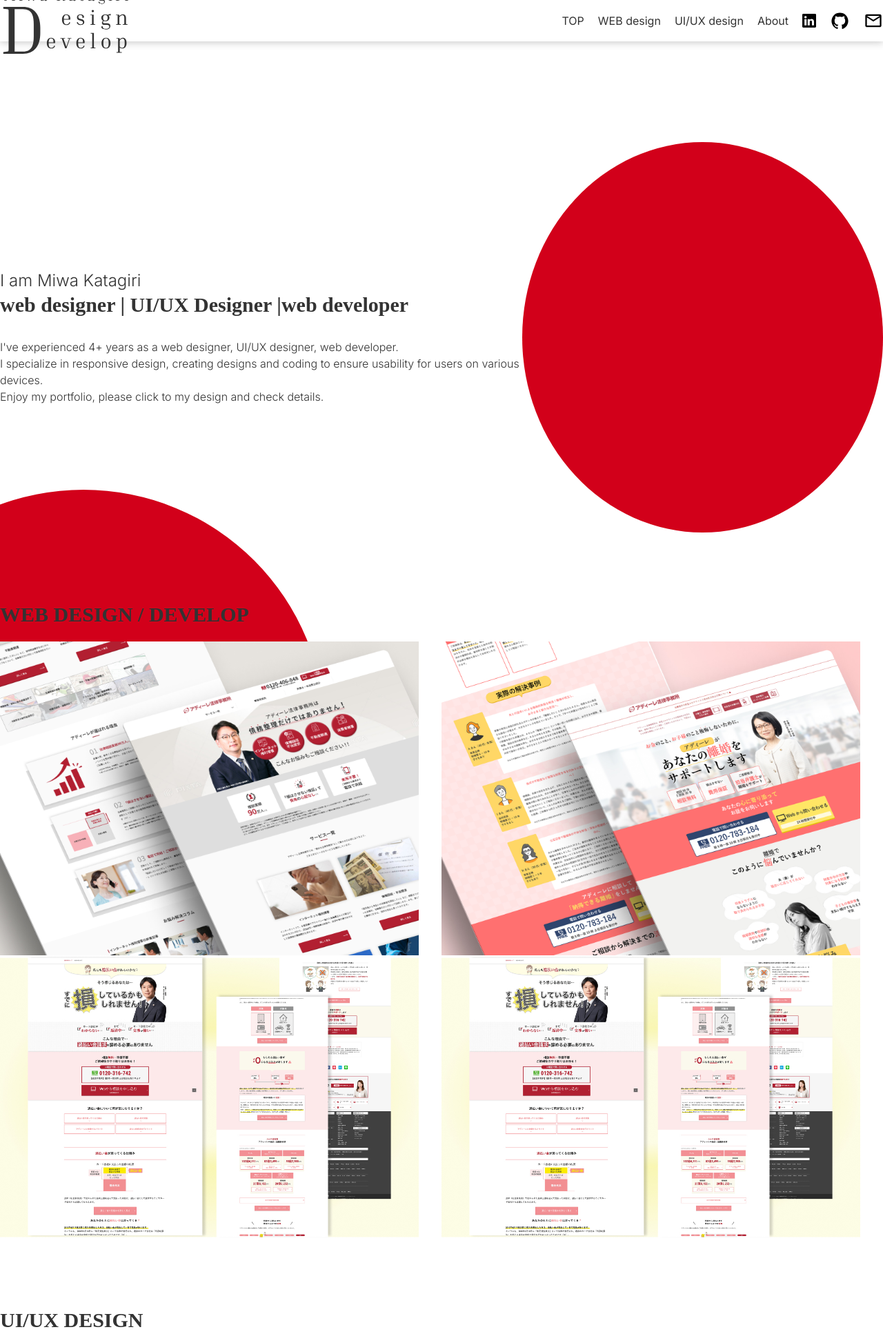
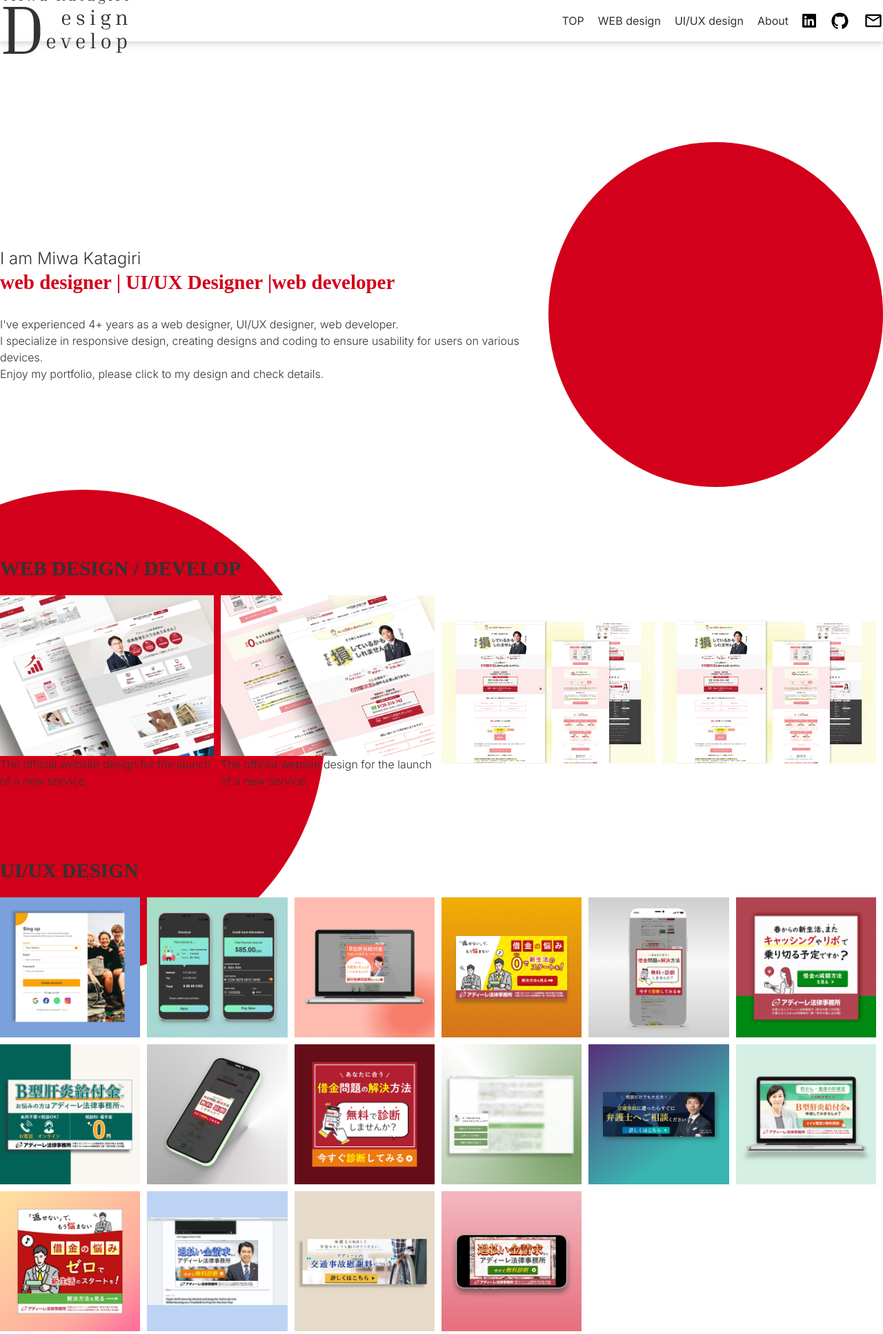
Before and after one commit to shenhe304/portfolio, a PHP site: page / in a window 1280 px wide. Shown: the top 1934 px of the page at 69% size. Run offline with PHP 8.4, Linux system fonts and the light colour scheme; some web fonts are replaced.

Commit message:
modify design

```diff
--- a/assets/js/inc.js
+++ b/assets/js/inc.js
@@ -1,12 +1,10 @@
 // include.js
-function includeHTML(elementId, file) {
-  const xhr = new XMLHttpRequest();
-  xhr.open("GET", file, true);
-  xhr.onreadystatechange = function () {
-    if (xhr.readyState === 4 && xhr.status === 200) {
-      const content = xhr.responseText;
-      document.getElementById(elementId).innerHTML = content;
-    }
-  };
-  xhr.send();
-}
+const includeHTML = async (elementId, filePath) => {
+  try {
+    const response = await fetch(filePath);
+    const content = await response.text();
+    document.getElementById(elementId).innerHTML = content;
+  } catch (error) {
+    console.error(`Error loading file ${filePath}: ${error}`);
+  }
+};
--- a/gulp_src/scss/object/component/_c-title.scss
+++ b/gulp_src/scss/object/component/_c-title.scss
@@ -7,7 +7,7 @@
         font-family: 'Inknut Antiqua', serif;
 
         &--large{
-            font-size: 30px;
+            font-size: 29px;
             font-family: initial;
         }
     }
@@ -18,7 +18,7 @@
         font-family: 'Inknut Antiqua', serif;
 
         &--large{
-            font-size: 30px;
+            font-size: 29px;
         }
     }
 }
--- a/gulp_src/scss/object/project/_p-mainVisual.scss
+++ b/gulp_src/scss/object/project/_p-mainVisual.scss
@@ -7,9 +7,9 @@
         padding-top: 206px;
 
         &__circle{
-            width: 566px;
-            height: 566px;
-            background-color: #D2001A;
+            width: 500px;
+            height: 500px;
+            background-color: #d2001a;
             border-radius: 50%;
         }
     }
@@ -22,9 +22,9 @@
         padding-top: 206px;
 
         &__circle{
-            width: 566px;
-            height: 566px;
-            background-color: #D2001A;
+            width: 500px;
+            height: 500px;
+            background-color: #d2001a;
             border-radius: 50%;
         }
     }
@@ -37,9 +37,9 @@
         padding-top: 206px;
 
         &__circle{
-            width: 566px;
-            height: 566px;
-            background-color: #D2001A;
+            width: 500px;
+            height: 500px;
+            background-color: #d2001a;
             border-radius: 50%;
         }
     }
--- a/gulp_src/scss/object/project/_p-uiDesign.scss
+++ b/gulp_src/scss/object/project/_p-uiDesign.scss
@@ -6,9 +6,10 @@
             display: flex;
             align-items: center;
             flex-wrap: wrap;
+            gap: 10px;
         }
         &__item{
-            width: calc(100% / 6);
+            width: calc(100% / 6 - 10px);
         }
 
     }
@@ -20,9 +21,10 @@
             display: flex;
             align-items: center;
             flex-wrap: wrap;
+            gap: 10px;
         }
         &__item{
-            width: calc(100% / 6);
+            width: calc(100% / 6 - 10px);
         }
 
     }
--- a/gulp_src/scss/object/project/_p-webDesign.scss
+++ b/gulp_src/scss/object/project/_p-webDesign.scss
@@ -5,11 +5,11 @@
         &__wrap{
             display: flex;
             align-items: center;
-            flex-wrap: wrap;
-            gap: 0 33px
+            gap: 10px;
         }
+
         &__item{
-            width: calc(100% / 2 - 33px);
+            width: calc(100% / 4 - 10px);
         }
 
     }
@@ -20,11 +20,10 @@
         &__wrap{
             display: flex;
             align-items: center;
-            flex-wrap: wrap;
-            gap: 0 33px
+            gap: 10px;
         }
         &__item{
-            width: calc(100% / 2 - 33px);
+            width: calc(100% / 4 - 10px);
         }
 
     }
--- a/gulp_src/scss/object/utility/_u-text.scss
+++ b/gulp_src/scss/object/utility/_u-text.scss
@@ -13,7 +13,7 @@
     font-weight: bold;
 }
 .u-primary{
-    color: #c11515;
+    color: #d2001a;
 }
 .u-secondary{
     color: #fee330;
--- a/index.html
+++ b/index.html
@@ -28,11 +28,10 @@
 
         <main>
             <div class="l-container">
-                <div class="l-backGround">
                 <section class="p-mainVisual">
                     <div class="p-mainVisual__text">
                         <p class="u-txtLarge">I am Miwa Katagiri</p>
-                            <h1 class="c-title-lv1 c-title-lv1--large">web designer | UI/UX Designer |web developer</h1>
+                        <h1 class="c-title-lv1 c-title-lv1--large u-primary">web designer | UI/UX Designer |web developer</h1>
                         <p>I've experienced 4+ years as a  web designer, UI/UX designer, web developer.</p>
                         <p>I specialize in responsive design, creating designs and coding to ensure usability for users on various devices.</p>
                         <p>Enjoy my portfolio, please click to my design and check details.</p>
@@ -44,18 +43,28 @@
                     <div class="js-scrollUp">
                         <h2 class="c-title-lv2 c-title-lv2--large">WEB DESIGN / DEVELOP</h2>
                         <div class="p-webDesign__wrap">
-                                <a href="./works/web-syohin.html" class="p-webDesign__item">
+                           <div class="p-webDesign__item">
+                                <a href="./works/web-syohin.html" class="p-webDesign__img">
                                     <img src="./assets/img/top/img-web-syohin.jpg" alt="Web design about new service">
                                 </a>
-                                <a href="#" class="p-webDesign__item">
+                                <p>The official website design for the launch of a new service</p>
+                           </div>
+                            <div class="p-webDesign__item">
+                                <a href="#" class="p-webDesign__img">
                                     <img src="./assets/img/top/img-web-rikon.jpg" alt="Web design about landing page">
+                                    <p>The official website design for the launch of a new service</p>
                                 </a>
-                                <a href="#" class="p-webDesign__item">
+                            </div>
+                            <div class="p-webDesign__item">
+                                <a href="#" class="p-webDesign__img">
                                     <img src="./assets/img/top/img-web-kaba.jpg" alt="redesign about main service">
                                 </a>
-                                <a href="#" class="p-webDesign__item">
+                            </div>
+                            <div class="p-webDesign__item">
+                                <a href="#" class="p-webDesign__img">
                                     <img src="./assets/img/top/img-web-kaba.jpg" alt="redesign about main service">
                                 </a>
+                            </div>
                         </div>
                     </div><!-- /.js-scrollUp -->
                 </section><!-- /.p-uiDesign -->
@@ -64,7 +73,7 @@
                     <div class="js-scrollUp">
                         <h2 class="c-title-lv2 c-title-lv2--large">UI/UX DESIGN</h2>
                         <div class="p-uiDesign__wrap">
-                                <a class="p-uiDesign__item">
+                            <a href="#" class="p-uiDesign__item">
                                 <img src="./assets/img/top/img-UI-signUp.jpg" alt="Daily UI day1 sign up">
                             </a>
                             <a href="#" class="p-uiDesign__item">
@@ -157,7 +166,6 @@
                         </div>
                     </div><!-- /.l-container -->
                 </section><!-- /.p-about -->
-                </div><!--/.l-backGround  -->
             </div><!-- /.l-container -->
         </main>
 
```
Also changed, not shown: assets/css/style.css, assets/img/top/img-web-rikon.jpg. Lines whose indentation alone changed are shown as unchanged.
